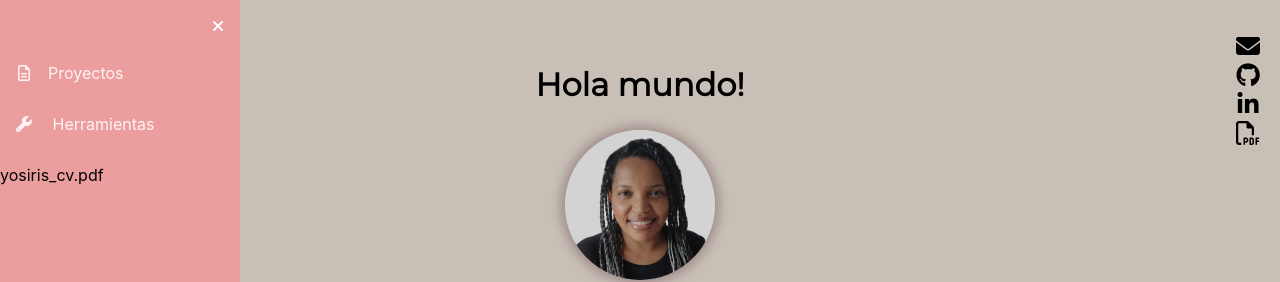
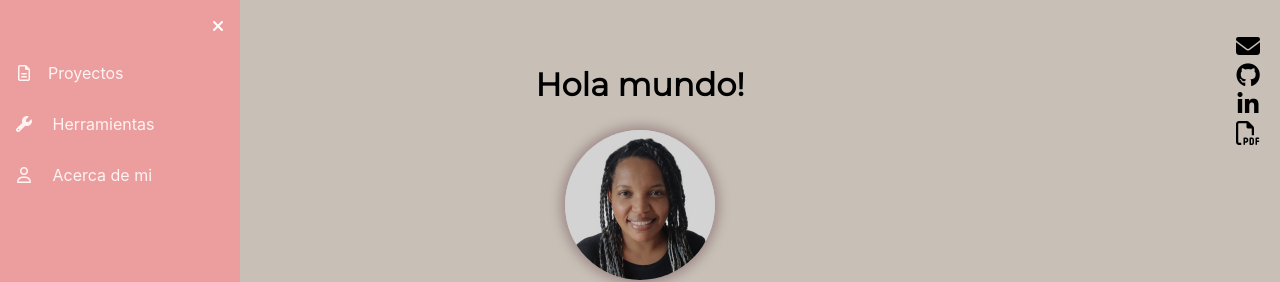
Before and after one commit to yosiris-m/portfolio, a React (Create React App) app: page / in a window 1280 px wide. Both pictures are taken after a click on the element 25 px from the left and 30 px from the top of the page. Shown: the top 282 px of the page. Built offline with nearby package versions, Linux system fonts and the light colour scheme.

Commit message:
fix panel

```diff
--- a/src/Component/nav/NavBar.js
+++ b/src/Component/nav/NavBar.js
@@ -21,14 +21,18 @@ function NavBar() {
               <i className="far fa-file-alt"></i>Proyectos
             </li>
           </a>
+
           <a href="#tools">
             <li>
               <i className="fas fa-wrench"></i> Herramientas
             </li>
           </a>
-          yosiris_cv.pdf
-          {/*
-          <i class="fas fa-phone-alt"></i> */}
+
+          <a href="#aboutMe">
+            <li>
+              <i className="far fa-user"></i> Acerca de mi
+            </li>
+          </a>
         </ul>
       </div>
       <div className={styles.shield} onClick={toggleOpen}></div>
```
